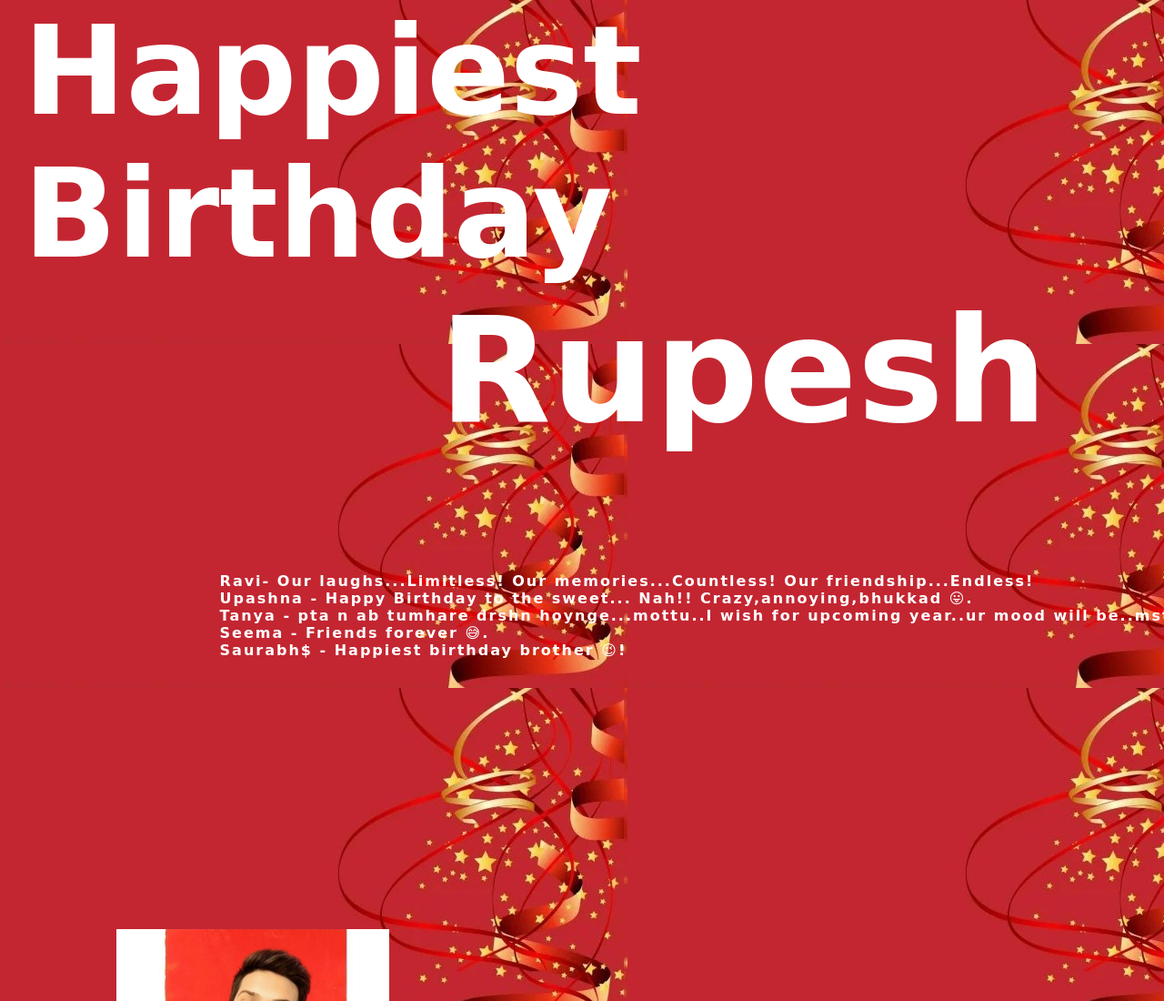
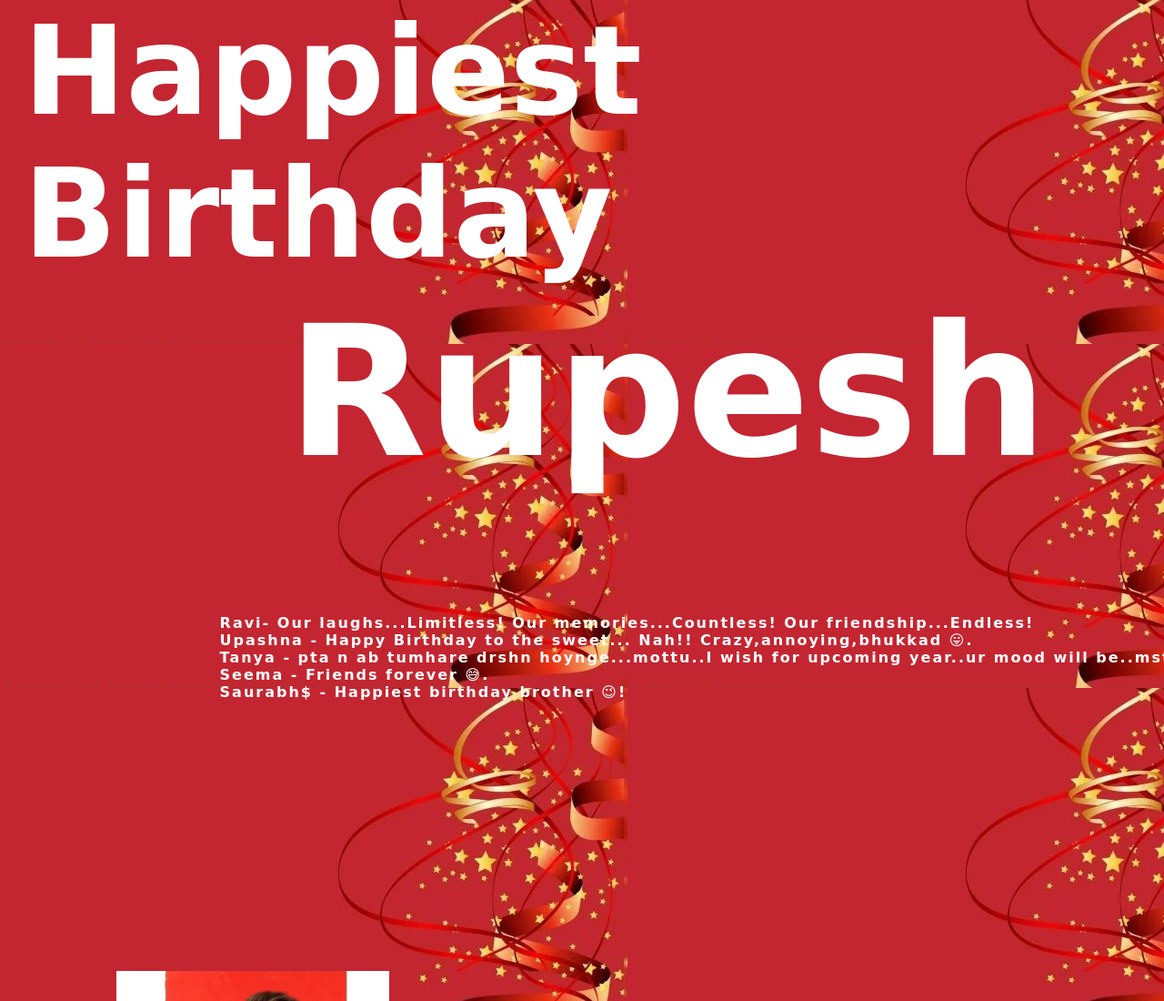
Before and after one commit to Saurabh-8816/Birthdays, a plain HTML site: page index.html in a window 1280 px wide. Shown: the top 1100 px of the page at 91% size. Drawn offline with nearby package versions, Linux system fonts and the light colour scheme; a web font is replaced by a local one.

Commit message:
Update style.css

```diff
--- a/style.css
+++ b/style.css
@@ -23,7 +23,7 @@
 }
 .name{
     font-family: 'Quintessential', cursive;
-    font-size: 160px;
+    font-size: 200px;
     padding-right: 10%;
     text-align:right;
 }
```
